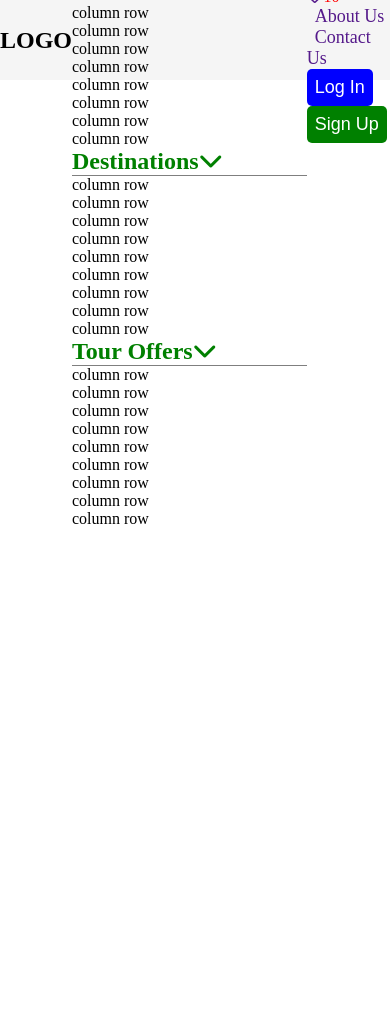
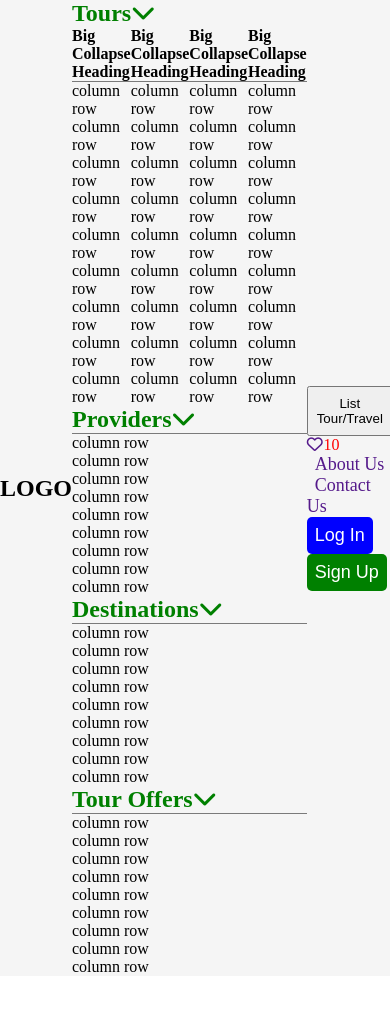
Before and after one commit to meshcode25/The-Tourism-Village, a PHP site: page / in a window 390 px wide. Shown: the top 1011 px of the page. Run offline with PHP 8.4, Linux system fonts and the light colour scheme; some libraries are stand-ins or nearby versions.

Commit message:
About to start the mobile header version

```diff
--- a/TourismVillageFrontend/main.css
+++ b/TourismVillageFrontend/main.css
@@ -68,7 +68,7 @@
 /* Media Qeuries list */
 @media screen and (max-width:450px){
     nav{
-        height:80px;
+        /* height:80px; */
         width:100%;
         position:fixed;
         background-color:whitesmoke;
@@ -76,7 +76,7 @@
     .navcontainer{
         /* background-color:brown; */
         width:100%;
-        height:80px;
+        /* height:80px; */
         margin:0 auto;
         display:flex;
         justify-content: space-between;
@@ -156,7 +156,7 @@
 
     .supportlinksdiv li   {
         /* padding:0.5rem 1rem; */
-        color:white;
+        /* color:white; */
     }
 
     .supportlinkscontainer ul li ul{
@@ -171,7 +171,7 @@
     }
 
     .supportlinkscontainer ul li ul li {
-       color:white;
+       /* color:white; */
     }
     .account{
         display:none;
```
